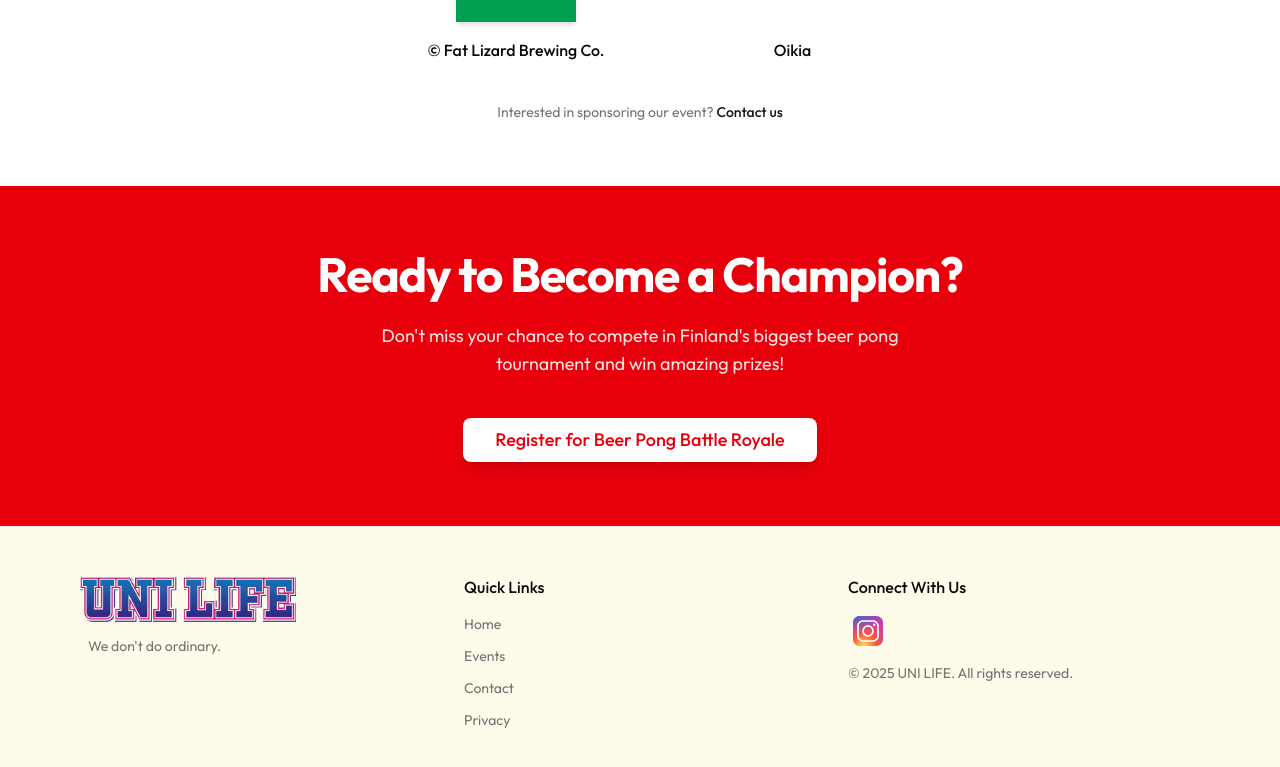
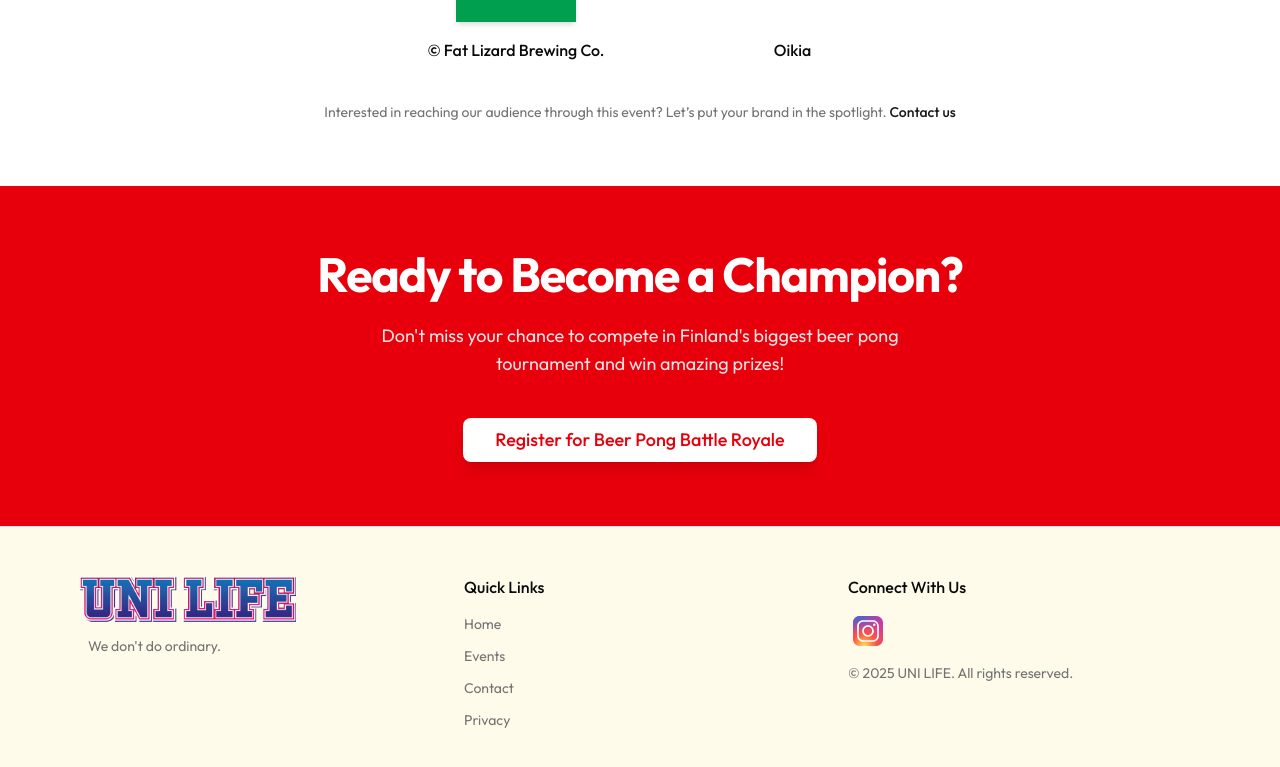
Before and after one commit to strengv1/unilife, a Next.js app: page /events/battleroyale in a window 1280 px wide. Shown: the part 5563-6330 px from the top of the page. Built offline with nearby package versions, Linux system fonts and the light colour scheme.

Commit message:
parempi sponsor us -teksti

```diff
--- a/src/app/events/battleroyale/_components/SimplePartnerSection.tsx
+++ b/src/app/events/battleroyale/_components/SimplePartnerSection.tsx
@@ -49,7 +49,7 @@ export const SimpleParnersSection = () => {
 
         <div className="mt-6 md:mt-10 text-center">
           <p className="text-sm text-muted-foreground">
-            Interested in sponsoring our event?{" "}
+            Interested in reaching our audience through this event? Let’s put your brand in the spotlight.{" "}
             <a href="/contact" className="text-primary hover:underline font-medium">
               Contact us
             </a>
```
